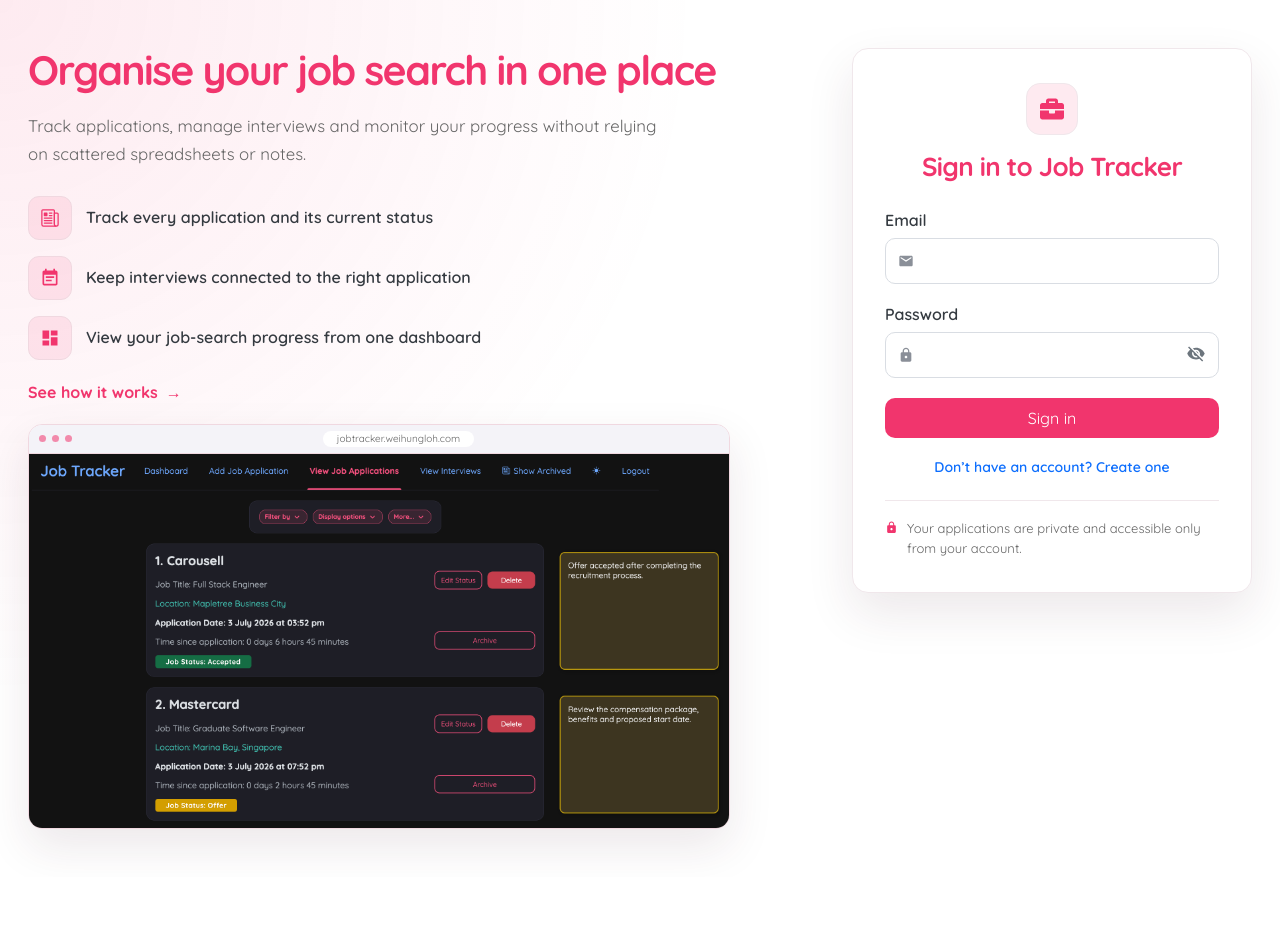
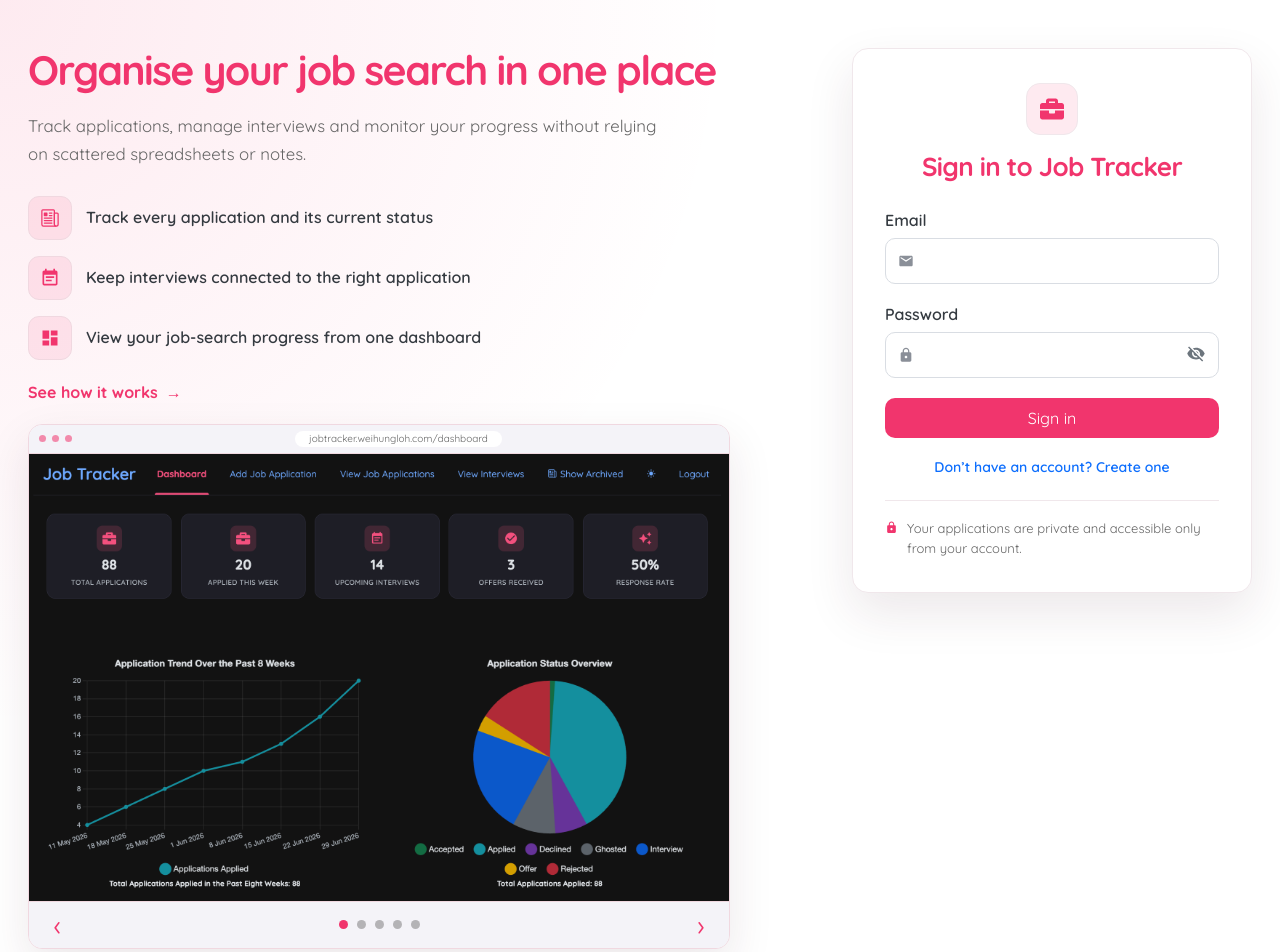
Before and after one commit to WeiHungLoh/job_tracker, a React (Vite) app in the folder client/: page / in a window 1280 px wide. Shown: the top 952 px of the page. Before the commit the page ends 877 px from the top, so only its background shows below. Built offline with nearby package versions, Linux system fonts and the light colour scheme; no server answers; what @zxcvbn-ts/core would draw is missing.

Commit message:
add carousel

```diff
--- a/client/src/components/authProductIntro/AuthProductIntro.module.css
+++ b/client/src/components/authProductIntro/AuthProductIntro.module.css
@@ -230,10 +230,93 @@
     white-space: nowrap;
 }
 
-.preview img {
+.previewImageButton {
+    display: block;
+    width: 100%;
+    padding: 0;
+    overflow: hidden;
+    border: 0;
+    background-color: var(--colorInputBg);
+    cursor: pointer;
+}
+
+.previewImageButton img {
     display: block;
     width: 100%;
     height: auto;
+}
+
+.previewImageButton:focus-visible,
+.carouselArrow:focus-visible,
+.carouselDot:focus-visible {
+    position: relative;
+    z-index: 1;
+    outline: 3px solid var(--colorPrimaryFocusOutline);
+    outline-offset: -3px;
+}
+
+.carouselControls {
+    display: grid;
+    grid-template-columns: 36px 1fr 36px;
+    align-items: center;
+    gap: 12px;
+    padding: 8px 10px;
+    border-top: 1px solid var(--colorCardBorder);
+    background-color: var(--colorOverlayBg);
+}
+
+.carouselArrow {
+    display: grid;
+    width: 36px;
+    height: 30px;
+    padding: 0;
+    border: 0;
+    border-radius: 8px;
+    background-color: transparent;
+    color: var(--colorPrimary);
+    cursor: pointer;
+    font: inherit;
+    font-size: 1.75rem;
+    line-height: 1;
+    place-items: center;
+}
+
+.carouselArrow:hover {
+    background-color: var(--colorStatIconBg);
+}
+
+.carouselDots {
+    display: flex;
+    justify-content: center;
+    gap: 9px;
+}
+
+.carouselDot {
+    width: 9px;
+    height: 9px;
+    padding: 0;
+    border: 0;
+    border-radius: 50%;
+    background-color: var(--colorTextSecondary);
+    cursor: pointer;
+    opacity: 0.45;
+}
+
+.activeCarouselDot {
+    background-color: var(--colorPrimary);
+    opacity: 1;
+}
+
+.visuallyHidden {
+    position: absolute;
+    width: 1px;
+    height: 1px;
+    padding: 0;
+    overflow: hidden;
+    border: 0;
+    margin: -1px;
+    clip: rect(0 0 0 0);
+    white-space: nowrap;
 }
 
 @media (max-width: 900px) {
--- a/client/src/components/authProductIntro/AuthProductIntro.tsx
+++ b/client/src/components/authProductIntro/AuthProductIntro.tsx
@@ -1,10 +1,10 @@
 import { useState } from 'react';
 import type { PointerEvent, ReactNode, SyntheticEvent } from 'react';
 import { Link } from 'react-router-dom';
-import applicationPreview from '../../../images/view-application.png';
 import { routes } from '../../routes';
 import Icon from '../icon/Icon';
 import styles from './AuthProductIntro.module.css';
+import ProductPreviewCarousel from './ProductPreviewCarousel';
 
 const productBenefits = [
     {
@@ -127,18 +127,7 @@ const AuthProductIntro = ({ children }: AuthProductIntroProps) => {
                     <span aria-hidden='true'>→</span>
                 </Link>
 
-                <div className={styles.preview} aria-label='Job Tracker product preview'>
-                    <div className={styles.browserBar} aria-hidden='true'>
-                        <span />
-                        <span />
-                        <span />
-                        <div className={styles.browserAddress}>jobtracker.weihungloh.com</div>
-                    </div>
-                    <img
-                        src={applicationPreview}
-                        alt='Job Tracker application list showing applications, statuses, interviews and notes'
-                    />
-                </div>
+                <ProductPreviewCarousel />
             </section>
 
             <section className={styles.authPanel} aria-label='Account access'>
--- /dev/null
+++ b/client/src/components/authProductIntro/ProductPreviewCarousel.tsx
@@ -0,0 +1,111 @@
+import { useState } from 'react';
+import applicationPreview from '../../../images/view-application.png';
+import archivedApplicationPreview from '../../../images/view-archived-application.png';
+import archivedInterviewPreview from '../../../images/view-archived-interview.png';
+import dashboardPreview from '../../../images/dashboard.png';
+import interviewPreview from '../../../images/view-interview.png';
+import { routes } from '../../routes';
+import styles from './AuthProductIntro.module.css';
+
+const PRODUCT_HOST = 'jobtracker.weihungloh.com';
+
+const productPreviews = [
+    {
+        alt: 'Job Tracker dashboard showing application and interview statistics',
+        image: dashboardPreview,
+        label: 'Dashboard',
+        route: routes.dashboard,
+    },
+    {
+        alt: 'Job Tracker application list showing applications, statuses, interviews and notes',
+        image: applicationPreview,
+        label: 'Applications',
+        route: routes.viewApplications,
+    },
+    {
+        alt: 'Job Tracker interview list showing scheduled job interviews',
+        image: interviewPreview,
+        label: 'Interviews',
+        route: routes.viewInterviews,
+    },
+    {
+        alt: 'Job Tracker archived application list',
+        image: archivedApplicationPreview,
+        label: 'Archived applications',
+        route: routes.archivedApplications,
+    },
+    {
+        alt: 'Job Tracker archived interview list',
+        image: archivedInterviewPreview,
+        label: 'Archived interviews',
+        route: routes.archivedInterviews,
+    },
+] as const;
+
+const ProductPreviewCarousel = () => {
+    const [activeIndex, setActiveIndex] = useState(0);
+    const activePreview = productPreviews[activeIndex];
+
+    const showPreviousPreview = () => {
+        setActiveIndex((currentIndex) => (currentIndex - 1 + productPreviews.length) % productPreviews.length);
+    };
+
+    const showNextPreview = () => {
+        setActiveIndex((currentIndex) => (currentIndex + 1) % productPreviews.length);
+    };
+
+    return (
+        <div
+            className={styles.preview}
+            role='region'
+            aria-roledescription='carousel'
+            aria-label='Job Tracker product preview'
+        >
+            <div className={styles.browserBar} aria-hidden='true'>
+                <span />
+                <span />
+                <span />
+                <div className={styles.browserAddress}>
+                    {PRODUCT_HOST}
+                    {activePreview.route}
+                </div>
+            </div>
+
+            <button
+                type='button'
+                className={styles.previewImageButton}
+                onClick={showNextPreview}
+                aria-label={`Show the next preview. Currently showing ${activePreview.label}`}
+            >
+                <img src={activePreview.image} alt={activePreview.alt} />
+            </button>
+
+            <div className={styles.carouselControls}>
+                <button type='button' className={styles.carouselArrow} onClick={showPreviousPreview}>
+                    <span aria-hidden='true'>‹</span>
+                    <span className={styles.visuallyHidden}>Previous preview</span>
+                </button>
+
+                <div className={styles.carouselDots} aria-label='Choose a product preview'>
+                    {productPreviews.map((preview, index) => (
+                        <button
+                            key={preview.route}
+                            type='button'
+                            className={`${styles.carouselDot} ${index === activeIndex ? styles.activeCarouselDot : ''}`}
+                            onClick={() => setActiveIndex(index)}
+                            aria-label={`Show ${preview.label}`}
+                            aria-current={index === activeIndex ? 'true' : undefined}
+                        />
+                    ))}
+                </div>
+
+                <button type='button' className={styles.carouselArrow} onClick={showNextPreview}>
+                    <span aria-hidden='true'>›</span>
+                    <span className={styles.visuallyHidden}>Next preview</span>
+                </button>
+            </div>
+        </div>
+    );
+};
+
+export default ProductPreviewCarousel;
```
Also changed, not shown: 1 other file (tests, documents, lock files or other folders).
